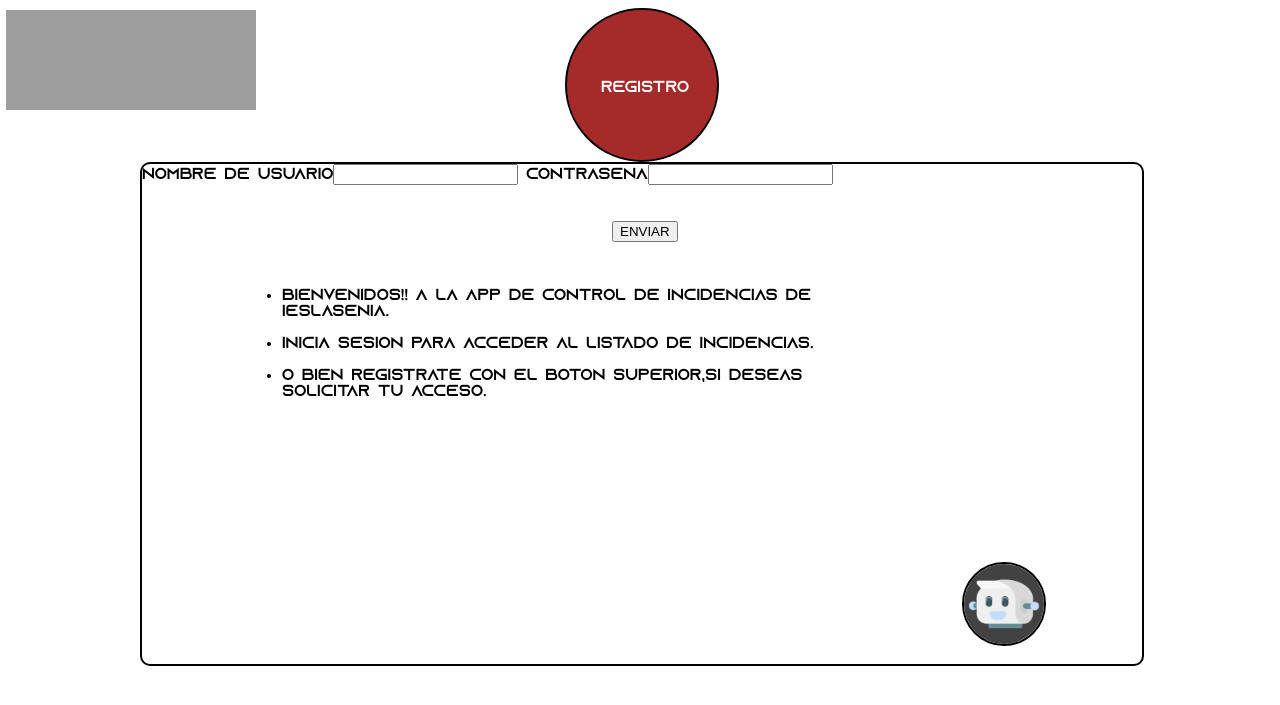
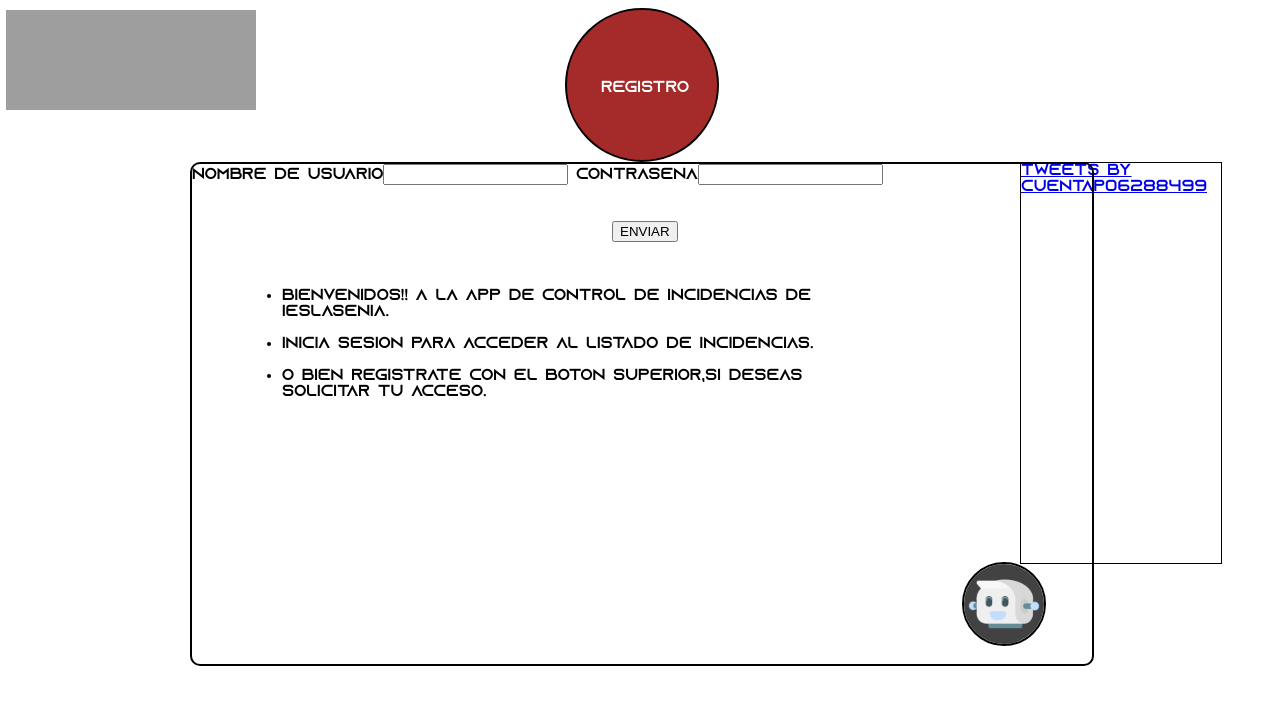
Before and after one commit to Pikeran/DIW, a PHP site: page / in a window 1280 px wide. Shown: the top 705 px of the page. Run offline with PHP 8.4, Linux system fonts and the light colour scheme; some libraries are stand-ins or nearby versions; grey boxes are pictures that could not be loaded.

Commit message:
Añadiendo funcionalidad de tweets para website

```diff
--- a/ws_node/public/css/serverpik.css
+++ b/ws_node/public/css/serverpik.css
@@ -61,9 +61,10 @@ body{
 }
 .div-contenido{
     position: relative;
+    float: left;
     z-index: 5;
-    left: calc(50% - 500px);
-    width: 1000px;
+    left: calc(50% - 450px);
+    width: 900px;
     height: 500px;
     border: solid black 2px;
     border-radius: 10px 10px 10px 10px;
@@ -155,6 +156,7 @@ body{
 #info-avatar{
     position: absolute;
     right: 0;
+    top: 0;
     bottom: 100px;
     width: 200px;
     height: 150px;
@@ -209,6 +211,17 @@ body{
     animation-name: salida-animacion;
     animation-duration: 1s;
 }
+#tweets{
+ position: relative;
+ float: right;
+ overflow: hidden;
+ margin-right: 50px;
+ width: 200px;
+ height: 400px;
+ border: solid black 1px;
+}
+
+
 @keyframes entrada-animacion {
     0% {right: 0;}
     50% {right: 30;}
--- a/ws_node/public/index.html
+++ b/ws_node/public/index.html
@@ -7,6 +7,7 @@
     <script src="https://ajax.googleapis.com/ajax/libs/jquery/3.3.1/jquery.min.js"></script>
     <link rel="stylesheet" type="text/css" media="screen" href="css/serverpik.css" />
     <script src="js/serverpik.js"></script>
+    <script async src="https://platform.twitter.com/widgets.js" charset="utf-8"></script>
 </head>
 <body>
     <div class="redondo" id="panel-registro-redondo">
@@ -37,12 +38,18 @@
                     <br>
                     <li>O bien registrate con el boton superior,si deseas solicitar tu acceso.</li>
                 </ul>
+
+
             </div>
-            <div id="info-avatar"></div>
+            <div id="info-avatar">
+
+            </div>
             <div id="div-info-avatar"><img id="img-info-avatar" src="img/avatar-chat.png" width="100%" height="100%"></div>
         </div>
     </div>
     <div id="notificaciones-div" class="notificaciones-base">
     </div>
+    <div id="tweets"><a class="twitter-timeline" href="https://twitter.com/CuentaP06288499?ref_src=twsrc%5Etfw">Tweets by CuentaP06288499</a></div>
+
 </body>
 </html>
--- a/ws_node/public/js/serverpik.js
+++ b/ws_node/public/js/serverpik.js
@@ -9,10 +9,12 @@ function cargar() {
     document.getElementById("input-rep_contraseña").addEventListener("blur", validarpasswd, false);
     document.getElementById("enviar-registro").addEventListener("click", enviarJson, false);
     document.getElementById("iniciar-sesion").addEventListener("click",comprobarInicio,false);
+
 }
 
 var validacionUsuario = false;
 var validacionContraseña = false;
+
 
 
 function comprobarInicio(){
```
